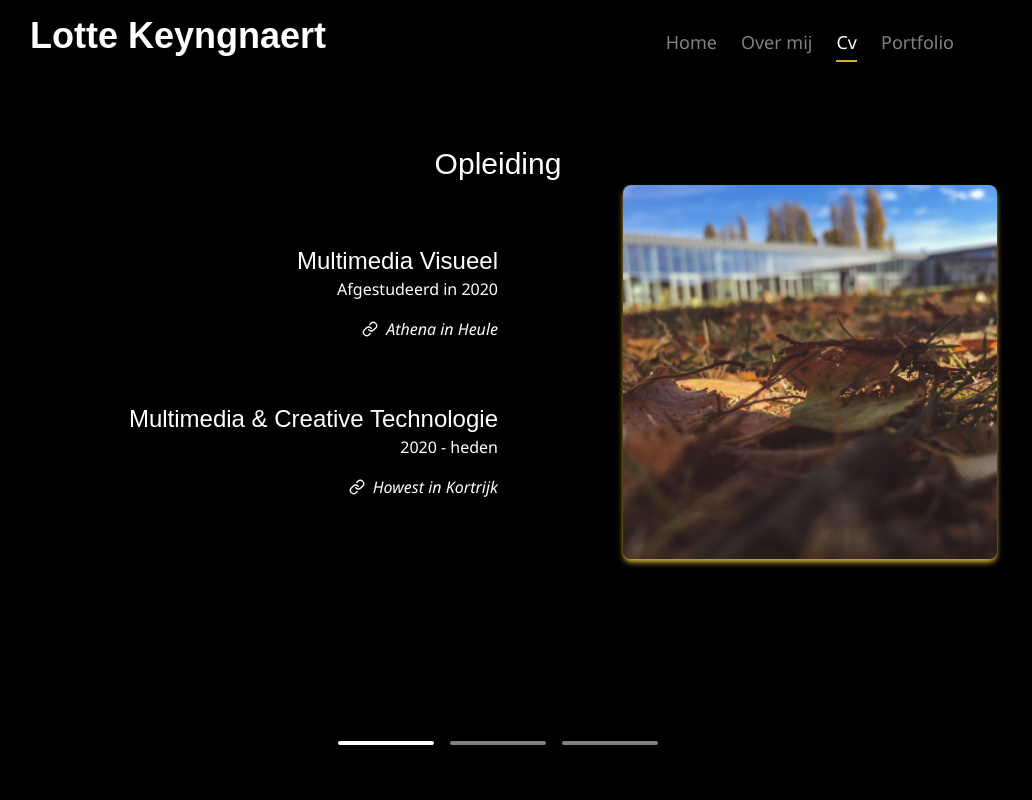
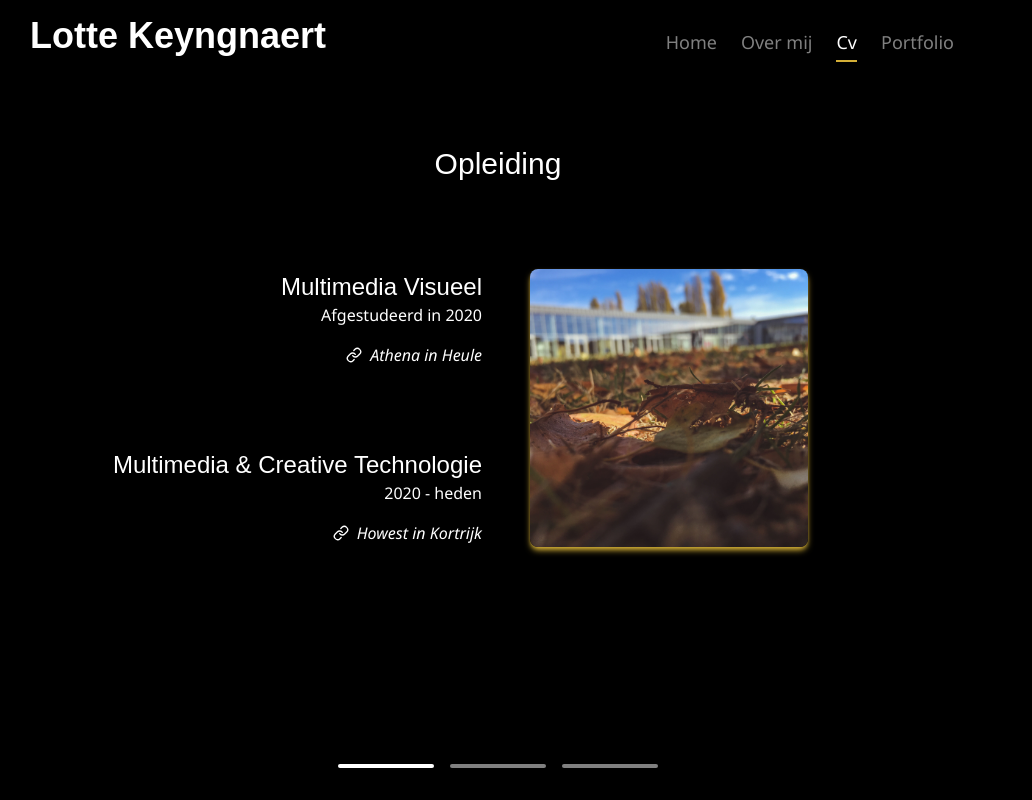
Before and after one commit to KeyngnaertLotte/Portfolio, a React (Vite) app: page /cv in a window 1280 px wide. Shown: the whole page, without its empty margins (142-1174 px from the left). Built offline with nearby package versions, Linux system fonts and the light colour scheme; a web font is replaced by a local one.

Commit message:
feat: opleiding web done

```diff
--- a/src/components/CV/AppOpleiding.tsx
+++ b/src/components/CV/AppOpleiding.tsx
@@ -3,7 +3,7 @@ import athenaHeule from '../../assets/img/AthenaCampusHeule.jpg'
 
 export default () => {
   return (
-    // <div className="text-white grid grid-cols-2 my-8 h-full w-11/12 gap-y-6 gap-x-24 items-center content-center">
+    // <div className="  my-8 h-full w-11/12 gap-y-6 gap-x-24 items-center content-center">
     //   <h2 className="font-heading text-4xl font-medium col-span-2 justify-self-center">Opleiding</h2>
     //     <div className='col-span-1 text-right justify-items-end'>
     //         <h3 className="font-heading text-2xl font-medium">Multimedia Visueel</h3>
@@ -17,14 +17,14 @@ export default () => {
     //         <a href="https://mct.be/" target="_blank" rel="noreferrer">Howest in Kortrijk</a>
     //     </div>
     // </div>
-    <div className="text-white grid grid-cols-1 h-full mt-10 tablet:grid-cols-2 tablet:grid-rows-tablet tablet:h-4/5 items-center">
+    <div className="text-white grid grid-cols-1 h-full mt-10 tablet:grid-cols-2 tablet:grid-rows-tablet tablet:h-4/5 items-center web:h-full web:w-11/12 web:gap-8 web:grid-rows-web">
       <h2 className="font-heading text-3xl font-medium justify-self-center tablet:col-span-2">Opleiding</h2>
         <div className='row-start-2 text-right my-3 tablet:my-1'>
             <h3 className="font-heading text-2xl font-medium">Multimedia Visueel</h3>
             <p className="font-light font-body mb-4">Afgestudeerd in 2020</p>
             <a href="https://www.athena-school.be/onze-school/campus-heule" target="_blank" rel="noreferrer" className='flex flex-row gap-2 justify-end font-body italic'><Link className='stroke-white w-4'/> Athena in Heule</a>
         </div>
-        <img title='Afbeelding gemaakt op Athena Campus Heule' src={athenaHeule} alt="Foto op Athena campus Heule By me" className='w-1/2 mb-6 rounded-lg justify-self-center shadow-md shadow-accent tablet:row-span-2 tablet:col-start-2 tablet:self-center tablet:w-3/5 tablet:mb-0'/>
+        <img title='Afbeelding gemaakt op Athena Campus Heule' src={athenaHeule} alt="Foto op Athena campus Heule By me" className='w-1/2 mb-6 rounded-lg justify-self-center shadow-md shadow-accent tablet:row-span-2 tablet:col-start-2 tablet:self-center tablet:w-3/5 tablet:mb-0 web:w-1/2 web:row-start-2 web:m-4 web:justify-self-start'/>
         <div className='row-start-3 my-3 tablet:text-right tablet:my-1'>
             <h3 className="font-heading font-medium text-2xl">Multimedia & Creative Technologie</h3>
             <p className="font-light font-body mb-4">2020 - heden</p>
--- a/tailwind.config.cjs
+++ b/tailwind.config.cjs
@@ -31,6 +31,7 @@ module.exports = {
       gridTemplateRows: {
         'layout': 'repeat(2, minmax(0, 0.4fr))',
         'tablet': '100px minmax(0, 0.3fr) minmax(0, 0.3fr)',
+        'web': '100px minmax(0, 0.3fr) minmax(0, 0.3fr)',
       },
       blur: {
         'xs' : '2px',
```
